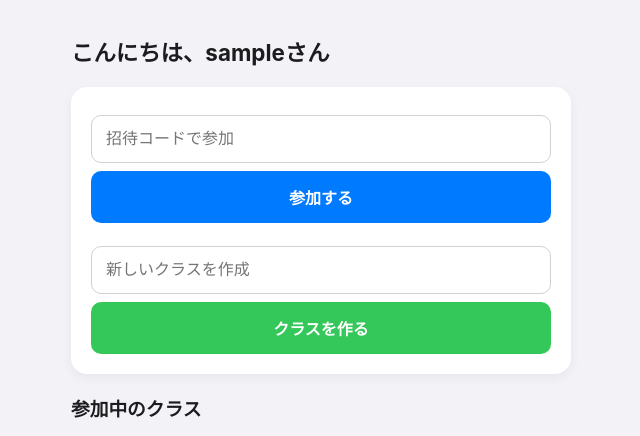
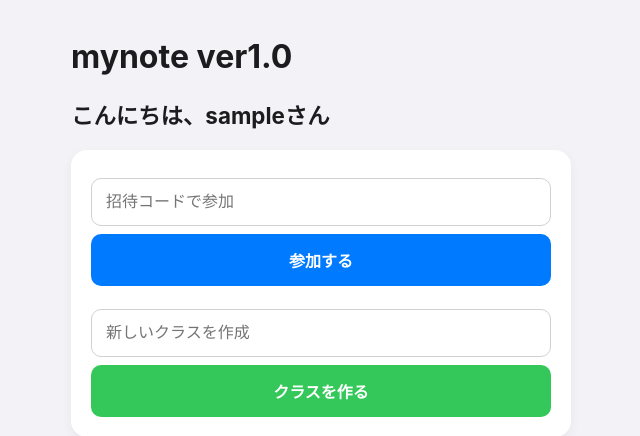
Before and after one commit to nori-pixl/mynote, a Flask app: page / in a window 1280 px wide. Shown: the top 436 px of the page, without its empty margins (319-959 px from the left). Run offline with Flask 3, Linux system fonts and the light colour scheme; the visitor is signed in with stand-in values (Sample User, id 1); data that the repository does not hold is empty.

Commit message:
Update index.html

```diff
--- a/templates/index.html
+++ b/templates/index.html
@@ -3,7 +3,7 @@
 <head>
     <meta charset="UTF-8"><meta name="viewport" content="width=device-width, initial-scale=1.0, maximum-scale=1.0, user-scalable=no">
     <script>if ("{{ current_user.is_authenticated }}" === "False") window.location.href = "/login";</script>
-    <title>クラス一覧</title>
+    <title>mynote掲示板</title>
     <style>
         body { font-family: -apple-system, BlinkMacSystemFont, "Segoe UI", Roboto, sans-serif; background: #f2f2f7; margin: 0; padding: 16px; color: #1c1c1e; }
         .container { max-width: 500px; margin: auto; }
@@ -19,6 +19,8 @@
 </head>
 <body>
 <div class="container">
+    <h1>mynote ver1.0</h1>
+
     <h2>こんにちは、{{ current_user.username }}さん</h2>
     <div class="box">
         <form action="/manage_class" method="POST">
```
